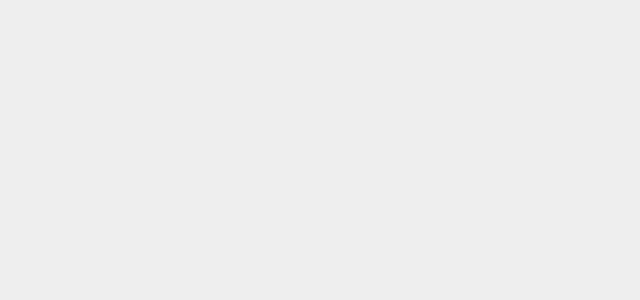
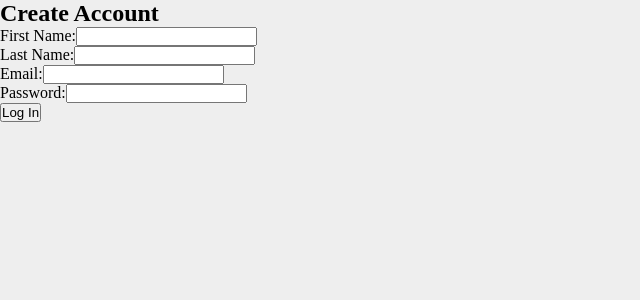
Before and after one commit to chrissyhunt/map-the-news, a React (Create React App) app in the folder client/: page /signup in a window 1280 px wide. Shown: the top 300 px of the page, without its empty margins (0-640 px from the left). Built offline with nearby package versions, Linux system fonts and the light colour scheme.

Commit message:
Added Signup container

```diff
--- a/client/src/App.js
+++ b/client/src/App.js
@@ -3,6 +3,7 @@ import { BrowserRouter as Router, Route, withRouter } from 'react-router-dom';
 import './App.css';
 import './NewsItemPositions.css'
 import Welcome from './containers/Welcome';
+import Signup from './containers/Signup';
 import NewsMap from './containers/NewsMap';
 import UserSettings from './containers/UserSettings';
 import Auth from './containers/Auth';
@@ -13,6 +14,7 @@ class App extends Component {
     return (
       <React.Fragment>
         <Route exact path="/" component={Auth(Welcome)} />
+        <Route exact path="/signup" component={Auth(Signup)} />
         <Route exact path="/news" component={Auth(NewsMap)} />
         <Route exact path="/settings" render={Auth(UserSettings)} />
       </React.Fragment>
--- a/client/src/containers/Auth.js
+++ b/client/src/containers/Auth.js
@@ -7,7 +7,7 @@ function Auth(RenderedComponent, props) {
     loggedIn() {
       if (localStorage.getItem('jwt') && this.props.location.pathname === '/') {
         return <Redirect to='/news' />
-      } else if (!localStorage.getItem("jwt") && this.props.location.pathname !== '/') {
+      } else if (!localStorage.getItem("jwt") && this.props.location.pathname !== '/' && this.props.location.pathname !== '/signup') {
         return <Redirect to='/' />
       } else {
         return <RenderedComponent {...this.props} {...props} />
--- a/client/src/containers/Login.js
+++ b/client/src/containers/Signup.js
@@ -4,7 +4,7 @@ import { Redirect } from 'react-router-dom';
 import '../Welcome.css';
 import { getToken } from '../actions/Users';
 
-class Login extends Component {
+class Signup extends Component {
   constructor() {
     super();
 
@@ -18,31 +18,24 @@ class Login extends Component {
     }
   }
 
-  handleEmailOnChange = (event) => {
+  handleChange = (event) => {
     this.setState({
       userInfo: {
         ...this.state.userInfo,
-        email: event.target.value
-      }
-    })
-  }
-
-  handlePasswordOnChange = (event) => {
-    this.setState({
-      userInfo: {
-        ...this.state.userInfo,
-        password: event.target.value
+        [event.target.name]: event.target.value
       }
     })
   }
 
   handleLogin = (event) => {
     event.preventDefault();
-    this.props.getToken(this.state.userInfo, this.props.history);
+    // this.props.getToken(this.state.userInfo, this.props.history);
     this.setState({
       userInfo: {
         email: '',
         password: '',
+        firstName: '',
+        lastName: ''
       }
     })
   }
@@ -54,13 +47,13 @@ class Login extends Component {
 
       <form>
         <label>First Name:</label>
-        <input type="text" value={this.state.createAccountUserInfo.firstName} name="firstName"/><br />
+        <input type="text" value={this.state.userInfo.firstName} name="firstName" onChange={e => this.handleChange(e)}/><br />
         <label>Last Name:</label>
-        <input type="text" value={this.state.createAccountUserInfo.lastName} name="lastName"/><br />
+        <input type="text" value={this.state.userInfo.lastName} name="lastName" onChange={e => this.handleChange(e)}/><br />
         <label>Email:</label>
-        <input type="text" value={this.state.createAccountUserInfo.email} name="email" onChange={e => this.handleEmailOnChange(e)}/><br />
+        <input type="text" value={this.state.userInfo.email} name="email" onChange={e => this.handleChange(e)}/><br />
         <label>Password:</label>
-        <input type="password" value={this.state.createAccountUserInfo.password} name="password" onChange={e => this.handlePasswordOnChange(e)}/><br />
+        <input type="password" value={this.state.userInfo.password} name="password" onChange={e => this.handleChange(e)}/><br />
         <input type="submit" value="Log In"/>
       </form>
       </React.Fragment>
@@ -68,7 +61,7 @@ class Login extends Component {
   }
 }
 
-export default connect(null, { getToken })(Login);
+export default connect(null, { getToken })(Signup);
 
 // <h2>Log In</h2>
 // <form onSubmit={e => this.handleLogin(e)}>
--- a/client/src/containers/Welcome.js
+++ b/client/src/containers/Welcome.js
@@ -1,6 +1,6 @@
 import React, { Component } from 'react';
 import { connect } from 'react-redux';
-import { Redirect } from 'react-router-dom';
+import { Redirect, Link } from 'react-router-dom';
 import '../Welcome.css';
 import { getToken } from '../actions/Users';
 
@@ -50,7 +50,7 @@ class Welcome extends Component {
           <input type="submit" value="Log In"/>
         </form>
 
-        <p>Or Sign Up</p>
+        <p><Link to={'/signup'}>Or Sign Up</Link></p>
 
       </React.Fragment>
     );
```
